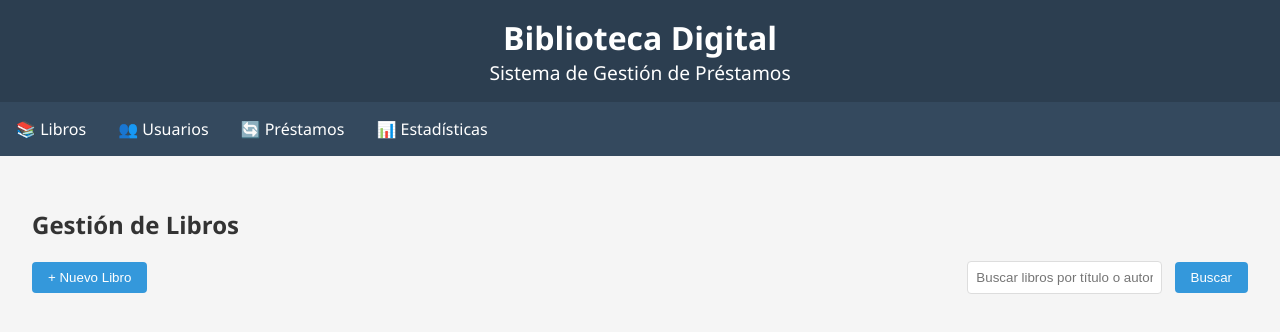
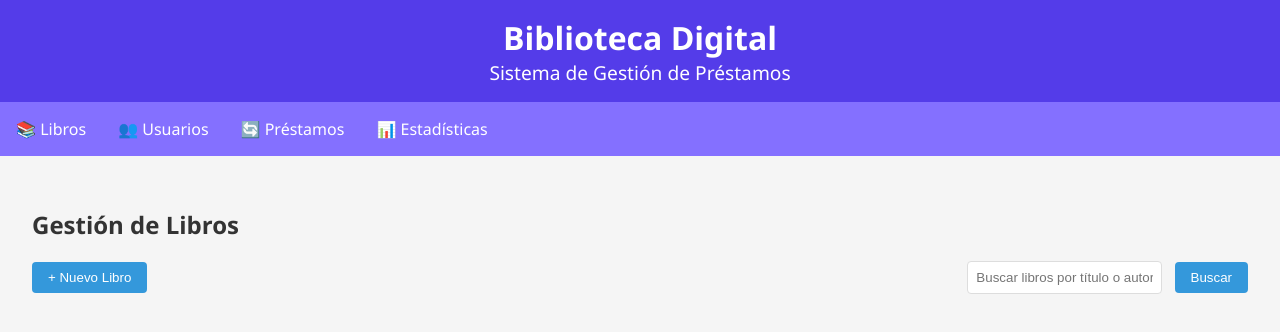
Before and after one commit to orlandoCalderon7/Biblioteca-Digital, a plain HTML site: page public/index.html in a window 1280 px wide. Drawn offline with Linux system fonts and the light colour scheme.

Commit message:
Update styles.css

```diff
--- a/public/styles.css
+++ b/public/styles.css
@@ -8,7 +8,7 @@ body {
 }
 
 header {
-    background-color: #2c3e50;
+    background-color: #543ce9;
     color: white;
     padding: 1rem;
     text-align: center;
@@ -26,7 +26,7 @@ header h2 {
 }
 
 nav {
-    background-color: #34495e;
+    background-color: #8470ff;
 }
 
 nav ul {
@@ -44,7 +44,7 @@ nav li {
 }
 
 nav li:hover {
-    background-color: #2c3e50;
+    background-color: #0000ff;
 }
 
 main {
```
